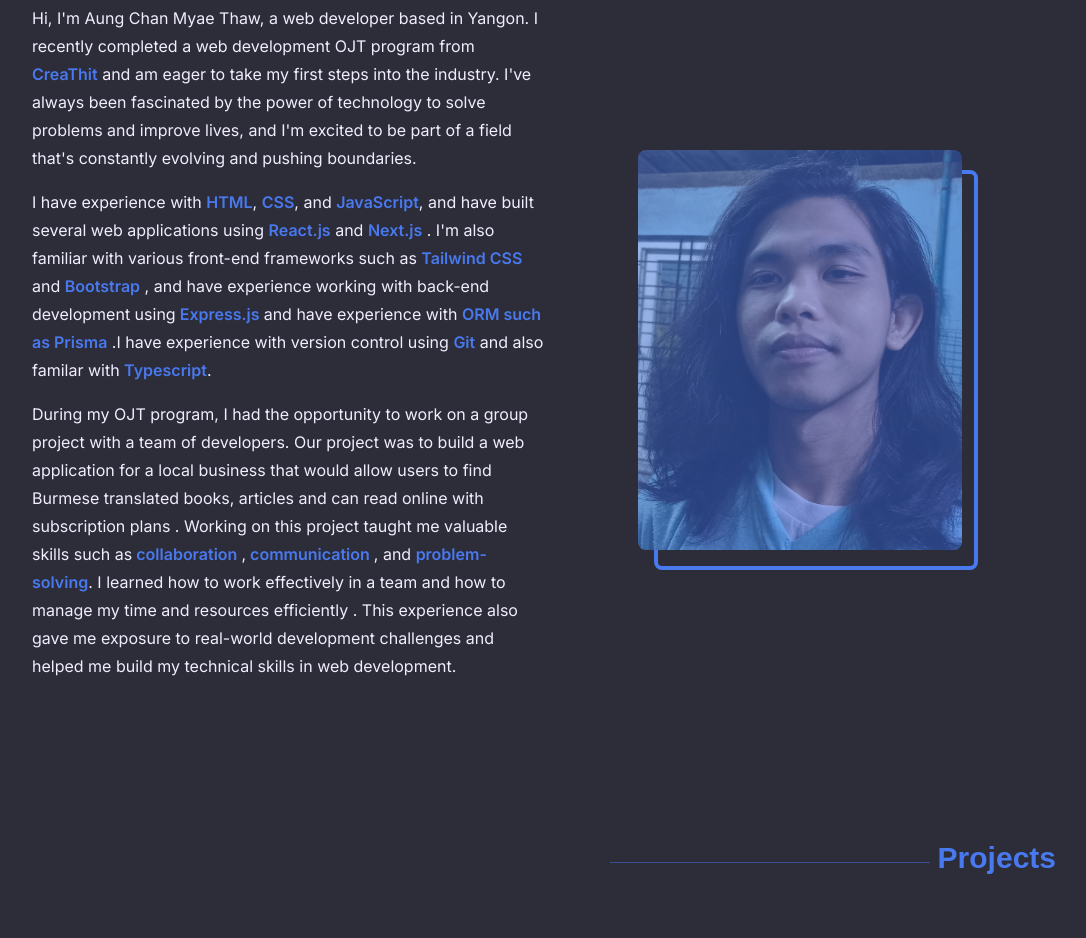
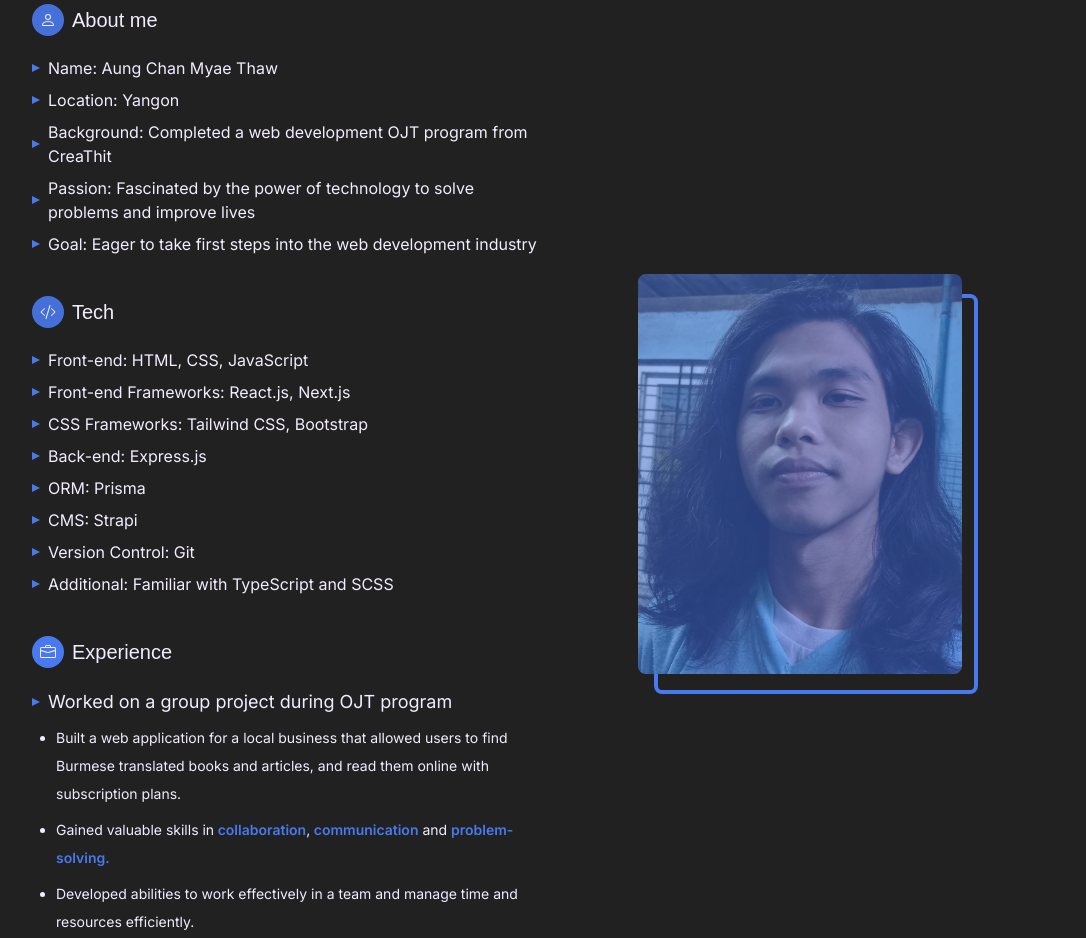
Before and after one commit to aungchanmyaethaw/portfolio, a React (Vite) app: page / in a window 1280 px wide. Shown: the part 1000-1938 px from the top of the page, without its empty margins (96-1182 px from the left). Built offline with nearby package versions, Linux system fonts and the light colour scheme.

Commit message:
about section style change

```diff
--- a/src/components/About.tsx
+++ b/src/components/About.tsx
@@ -1,6 +1,7 @@
 import { motion } from "framer-motion";
 import { useState } from "react";
 import styled from "styled-components";
+import { BsPerson, BsCodeSlash, BsBriefcase } from "react-icons/bs";
 
 const beforeVariants = {
   initial: {
@@ -64,8 +65,182 @@ export default function About() {
         <div className="w-[20rem] mt-2 h-[1px] bg-secondary bg-opacity-50" />
       </motion.div>
       <div className="flex flex-col-reverse items-center justify-between mx-auto lg:max-w-4xl xl:max-w-6xl lg:flex-row font-paragraph">
-        <div className="lg:basis-1/2 basis-full">
-          <motion.p
+        <ul className="lg:basis-1/2 basis-full">
+          {/* about */}
+          <article className="mb-10 text-paragraph text-light">
+            <h3 className="flex items-center gap-2 mb-5 text-lg md:text-xl font-heading ">
+              <div className="flex items-center justify-center w-8 h-8 rounded-full bg-opacity-90 bg-secondary">
+                <BsPerson size="16" />
+              </div>
+              About me
+            </h3>
+            <ul className="flex flex-col gap-2 ">
+              <li className="flex items-start gap-2 text-sm md:items-center md:text-base">
+                <div
+                  className="w-2 h-2 mt-[0.5rem] md:mt-0 bg-secondary shrink-0"
+                  style={{ clipPath: "polygon(0 0, 100% 50%, 0 100%)" }}
+                />{" "}
+                Name: Aung Chan Myae Thaw
+              </li>
+              <li className="flex items-start gap-2 text-sm md:items-center md:text-base">
+                <div
+                  className="w-2 h-2 mt-[0.5rem] md:mt-0 bg-secondary shrink-0"
+                  style={{ clipPath: "polygon(0 0, 100% 50%, 0 100%)" }}
+                />{" "}
+                Location: Yangon
+              </li>
+              <li className="flex items-start gap-2 text-sm md:items-center md:text-base">
+                {" "}
+                <div
+                  className="w-2 h-2 mt-[0.5rem] md:mt-0 bg-secondary shrink-0"
+                  style={{ clipPath: "polygon(0 0, 100% 50%, 0 100%)" }}
+                />{" "}
+                Background: Completed a web development OJT program from
+                CreaThit
+              </li>
+              <li className="flex items-start gap-2 text-sm md:items-center md:text-base">
+                {" "}
+                <div
+                  className="w-2 h-2 mt-[0.5rem] md:mt-0 bg-secondary shrink-0"
+                  style={{ clipPath: "polygon(0 0, 100% 50%, 0 100%)" }}
+                />{" "}
+                Passion: Fascinated by the power of technology to solve problems
+                and improve lives
+              </li>
+              <li className="flex items-start gap-2 text-sm md:items-center md:text-base">
+                {" "}
+                <div
+                  className="w-2 h-2 mt-[0.5rem] md:mt-0 bg-secondary shrink-0"
+                  style={{ clipPath: "polygon(0 0, 100% 50%, 0 100%)" }}
+                />{" "}
+                Goal: Eager to take first steps into the web development
+                industry
+              </li>
+            </ul>
+          </article>
+          {/* skills */}
+          <article className="mb-10 text-paragraph text-light">
+            <h3 className="flex items-center gap-2 mb-5 text-lg md:text-xl font-heading ">
+              <div className="flex items-center justify-center w-8 h-8 rounded-full bg-opacity-90 bg-secondary">
+                <BsCodeSlash size="16" />
+              </div>
+              Tech
+            </h3>
+            <ul className="flex flex-col gap-2 ">
+              <li className="flex items-start gap-2 text-sm md:items-center md:text-base ">
+                {" "}
+                <div
+                  className="w-2 h-2 mt-[0.5rem] md:mt-0 bg-secondary shrink-0"
+                  style={{ clipPath: "polygon(0 0, 100% 50%, 0 100%)" }}
+                />{" "}
+                Front-end: HTML, CSS, JavaScript
+              </li>
+              <li className="flex items-start gap-2 text-sm md:items-center md:text-base ">
+                {" "}
+                <div
+                  className="w-2 h-2 mt-[0.5rem] md:mt-0 bg-secondary shrink-0"
+                  style={{ clipPath: "polygon(0 0, 100% 50%, 0 100%)" }}
+                />{" "}
+                Front-end Frameworks: React.js, Next.js
+              </li>
+              <li className="flex items-start gap-2 text-sm md:items-center md:text-base ">
+                {" "}
+                <div
+                  className="w-2 h-2 mt-[0.5rem] md:mt-0 bg-secondary shrink-0"
+                  style={{ clipPath: "polygon(0 0, 100% 50%, 0 100%)" }}
+                />{" "}
+                CSS Frameworks: Tailwind CSS, Bootstrap
+              </li>
+              <li className="flex items-start gap-2 text-sm md:items-center md:text-base ">
+                {" "}
+                <div
+                  className="w-2 h-2 mt-[0.5rem] md:mt-0 bg-secondary shrink-0"
+                  style={{ clipPath: "polygon(0 0, 100% 50%, 0 100%)" }}
+                />{" "}
+                Back-end: Express.js
+              </li>
+              <li className="flex items-start gap-2 text-sm md:items-center md:text-base ">
+                {" "}
+                <div
+                  className="w-2 h-2 mt-[0.5rem] md:mt-0 bg-secondary shrink-0"
+                  style={{ clipPath: "polygon(0 0, 100% 50%, 0 100%)" }}
+                />{" "}
+                ORM: Prisma
+              </li>
+              <li className="flex items-start gap-2 text-sm md:items-center md:text-base ">
+                {" "}
+                <div
+                  className="w-2 h-2 mt-[0.5rem] md:mt-0 bg-secondary shrink-0"
+                  style={{ clipPath: "polygon(0 0, 100% 50%, 0 100%)" }}
+                />{" "}
+                CMS: Strapi
+              </li>
+              <li className="flex items-start gap-2 text-sm md:items-center md:text-base ">
+                {" "}
+                <div
+                  className="w-2 h-2 mt-[0.5rem] md:mt-0 bg-secondary shrink-0"
+                  style={{ clipPath: "polygon(0 0, 100% 50%, 0 100%)" }}
+                />{" "}
+                Version Control: Git
+              </li>
+              <li className="flex items-start gap-2 text-sm md:items-center md:text-base ">
+                {" "}
+                <div
+                  className="w-2 h-2 mt-[0.5rem] md:mt-0 bg-secondary shrink-0"
+                  style={{ clipPath: "polygon(0 0, 100% 50%, 0 100%)" }}
+                />{" "}
+                Additional: Familiar with TypeScript and SCSS
+              </li>
+            </ul>
+          </article>
+          {/* exprience */}
+          <article className="text-paragraph text-light">
+            <h3 className="flex items-center gap-2 mb-5 text-lg md:text-xl font-heading ">
+              <div className="flex items-center justify-center w-8 h-8 rounded-full bg-seconday bg-secondary">
+                <BsBriefcase size="16" />
+              </div>
+              Experience
+            </h3>
+            <ul className="flex flex-col gap-2 ">
+              <li>
+                <h4 className="flex items-start gap-2 mb-2 text-base md:items-center md:text-lg">
+                  <div
+                    className="w-2 h-2 mt-[0.5rem] md:mt-0 bg-secondary shrink-0"
+                    style={{ clipPath: "polygon(0 0, 100% 50%, 0 100%)" }}
+                  />
+                  Worked on a group project during OJT program
+                </h4>
+                <ul className="pl-6 list-disc">
+                  <li className="mb-2 text-sm leading-7">
+                    Built a web application for a local business that allowed
+                    users to find Burmese translated books and articles, and
+                    read them online with subscription plans.
+                  </li>
+                  <li className="mb-2 text-sm leading-7">
+                    Gained valuable skills in
+                    <span className="font-semibold text-secondary">
+                      {" "}
+                      collaboration
+                    </span>
+                    ,
+                    <span className="font-semibold text-secondary">
+                      {" "}
+                      communication
+                    </span>{" "}
+                    and{" "}
+                    <span className="font-semibold text-secondary">
+                      problem-solving.
+                    </span>{" "}
+                  </li>
+                  <li className="mb-2 text-sm leading-7">
+                    Developed abilities to work effectively in a team and manage
+                    time and resources efficiently.
+                  </li>
+                </ul>
+              </li>
+            </ul>
+          </article>
+          {/* <motion.p
             initial={{ opacity: 0, x: "-50" }}
             whileInView={{ opacity: 1, x: 0 }}
             transition={{ delay: 0.1, duration: 0.5 }}
@@ -140,8 +315,8 @@ export default function About() {
             time and resources efficiently . This experience also gave me
             exposure to real-world development challenges and helped me build my
             technical skills in web development.
-          </motion.p>
-        </div>
+          </motion.p> */}
+        </ul>
         <div className="relative flex justify-center mb-12 basis-full lg:basis-1/2 lg:mb-0">
           <ImageContainer
             className="max-w-[25rem] h-[25rem] relative"
--- a/src/components/Hero.tsx
+++ b/src/components/Hero.tsx
@@ -29,8 +29,6 @@ export default function Hero() {
           </span>{" "}
           and
           <span className="font-semibold text-secondary"> user-friendly</span>.
-          I believe that good design is just as important as good code, and I
-          strive to deliver both in every project I work on.
         </p>
         <Button whileHover={buttonAnimation}>
           <Link
@@ -42,7 +40,7 @@ export default function Hero() {
             offset={-50}
           >
             <FaFolder size={20} />
-            Projects
+            Go to projects
           </Link>
         </Button>
       </HeroContainer>
--- a/src/components/Navbar.tsx
+++ b/src/components/Navbar.tsx
@@ -71,7 +71,7 @@ export default function Navbar({ setMobileNavStatus }: NavbarProps) {
           rel="noopener noreferrer"
           whileHover={buttonAnimation}
         >
-          CV Form
+          Download CV
         </DownloadLink>
       </nav>
       <motion.button
--- a/tailwind.config.js
+++ b/tailwind.config.js
@@ -4,9 +4,9 @@ export default {
   theme: {
     extend: {
       colors: {
-        primary: "#2D2C39",
+        primary: "#212121",
         secondary: "#4979EE",
-        light: "#F0EDFF",
+        light: "#f2ecff",
       },
       fontFamily: {
         heading: ["Open-Sans", "sans-serif"],
```
